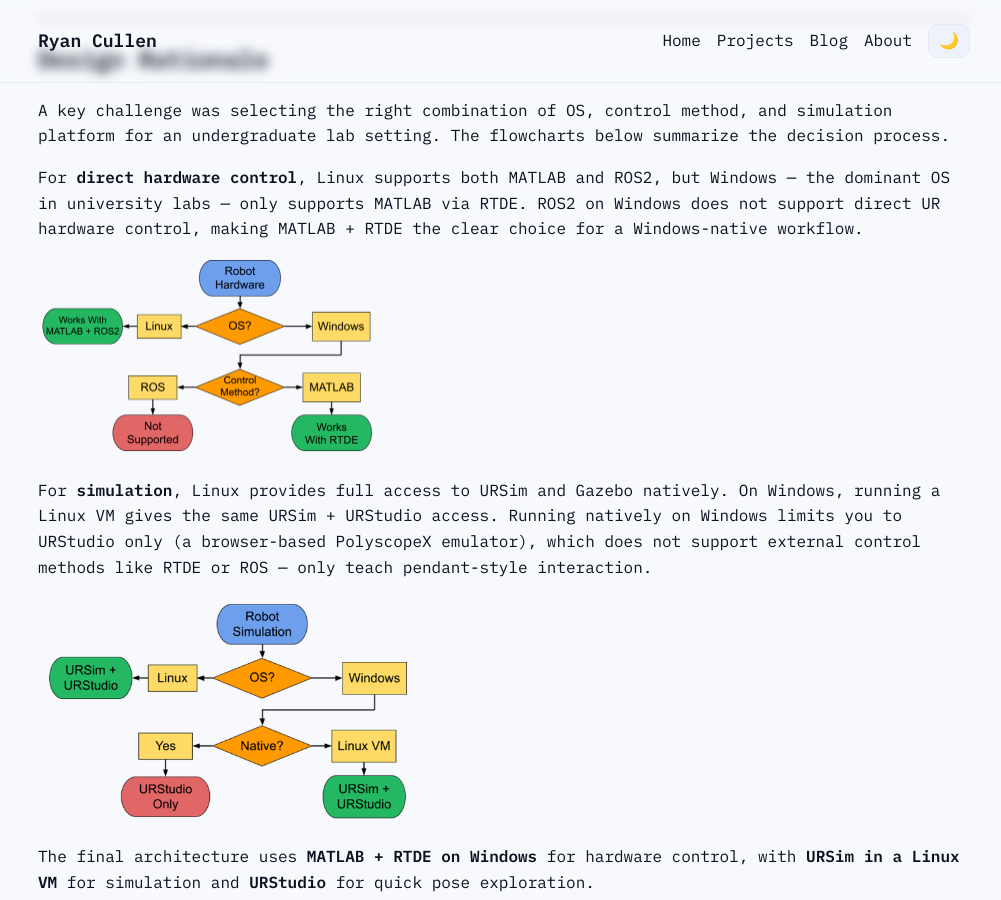
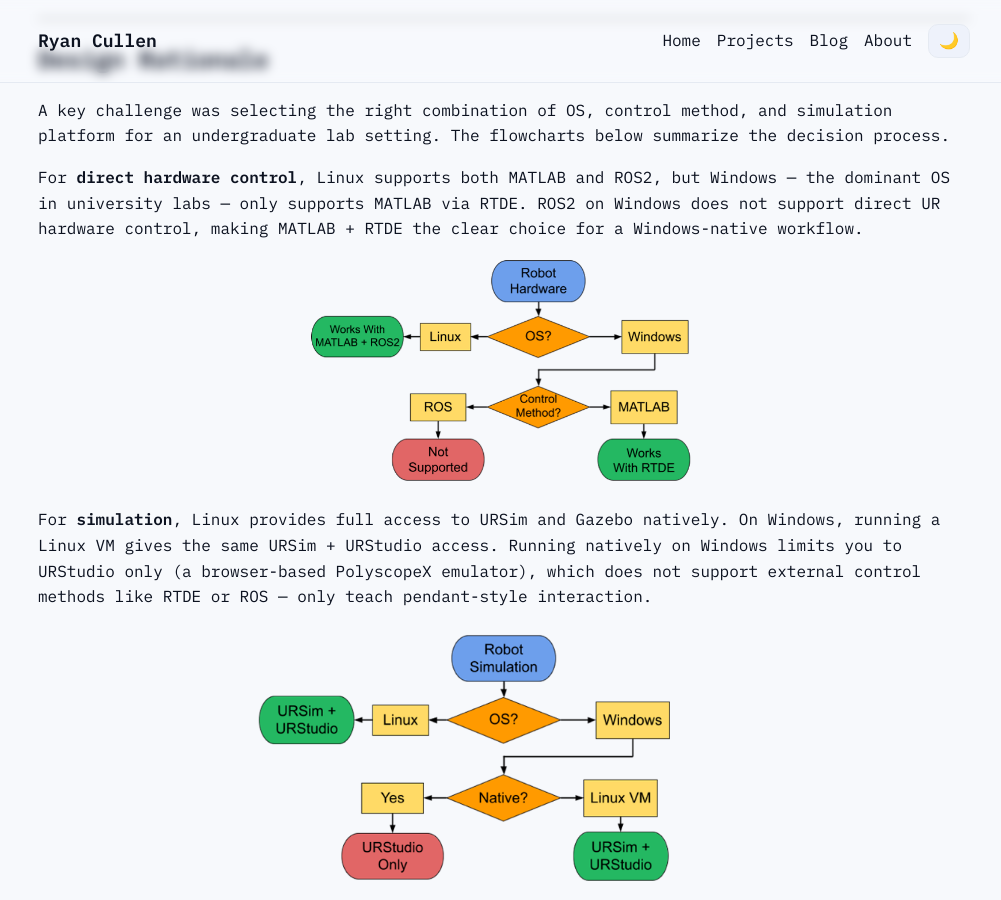
Before and after one commit to ryantcullen/ryantcullen.github.io, a Jekyll site: the page built from projects/carelab-labs.md, in a window 1280 px wide and 900 px high, scrolled down 645 px. Shown: the whole window, without its empty margins (136-1137 px from the left). Built offline with Jekyll 4.4.1, drawn with Linux system fonts in a browser that asks for light colours.

Commit message:
Picture resize

```diff
--- a/projects/carelab-labs.md
+++ b/projects/carelab-labs.md
@@ -22,11 +22,11 @@
 
 For **direct hardware control**, Linux supports both MATLAB and ROS2, but Windows — the dominant OS in university labs — only supports MATLAB via RTDE. ROS2 on Windows does not support direct UR hardware control, making MATLAB + RTDE the clear choice for a Windows-native workflow.
 
-<img src="{{ '/assets/images/carelab/hardware_flowchart.png' | relative_url }}" alt="Hardware control platform selection flowchart" width="345">
+<p align="center"><img src="{{ '/assets/images/carelab/hardware_flowchart.png' | relative_url }}" alt="Hardware control platform selection flowchart" width="397"></p>
 
 For **simulation**, Linux provides full access to URSim and Gazebo natively. On Windows, running a Linux VM gives the same URSim + URStudio access. Running natively on Windows limits you to URStudio only (a browser-based PolyscopeX emulator), which does not support external control methods like RTDE or ROS — only teach pendant-style interaction.
 
-<img src="{{ '/assets/images/carelab/sim_flowchart.png' | relative_url }}" alt="Simulation platform selection flowchart" width="449">
+<p align="center"><img src="{{ '/assets/images/carelab/sim_flowchart.png' | relative_url }}" alt="Simulation platform selection flowchart" width="516"></p>
 
 The final architecture uses **MATLAB + RTDE on Windows** for hardware control, with **URSim in a Linux VM** for simulation and **URStudio** for quick pose exploration.
 
```
